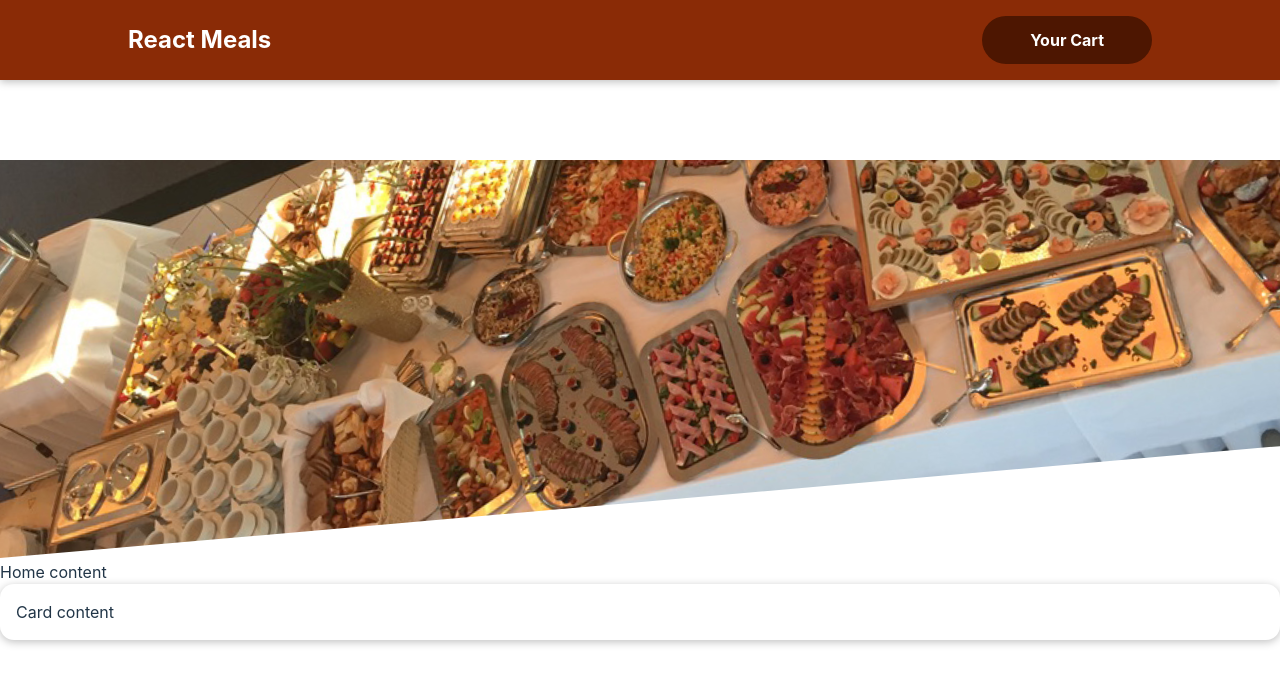
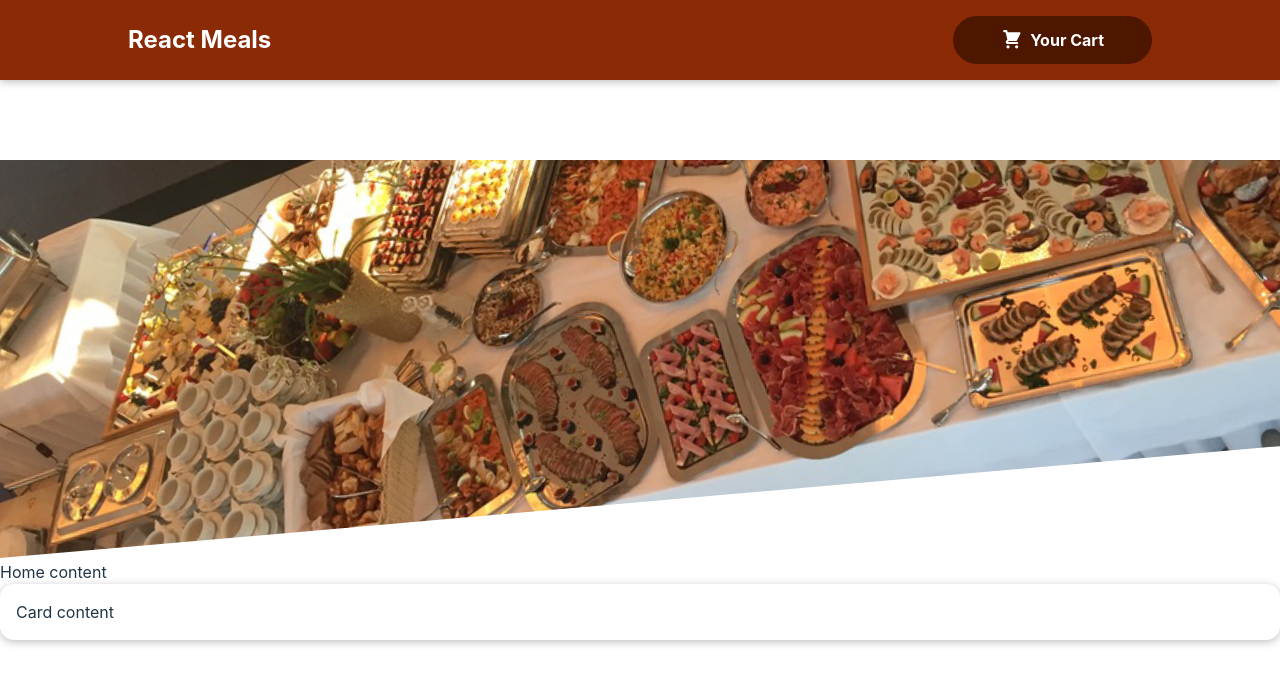
Before and after one commit to MrJouts/u-react-the-complete-guide, a React (Vite) app in the folder food-delivery-app/: page / in a window 1280 px wide. Shown: the top 684 px of the page. Built offline with nearby package versions, Linux system fonts and the light colour scheme.

Commit message:
added cart icon to button

```diff
--- /dev/null
+++ b/food-delivery-app/src/components/Header/CartIcon.tsx
@@ -0,0 +1,17 @@
+type Props = {
+  className: string;
+};
+const CartIcon = ({ className }: Props) => {
+  return (
+    <svg
+      className={className}
+      xmlns="http://www.w3.org/2000/svg"
+      viewBox="0 0 20 20"
+      fill="currentColor"
+    >
+      <path d="M3 1a1 1 0 000 2h1.22l.305 1.222a.997.997 0 00.01.042l1.358 5.43-.893.892C3.74 11.846 4.632 14 6.414 14H15a1 1 0 000-2H6.414l1-1H14a1 1 0 00.894-.553l3-6A1 1 0 0017 3H6.28l-.31-1.243A1 1 0 005 1H3zM16 16.5a1.5 1.5 0 11-3 0 1.5 1.5 0 013 0zM6.5 18a1.5 1.5 0 100-3 1.5 1.5 0 000 3z" />
+    </svg>
+  );
+};
+
+export default CartIcon;
--- a/food-delivery-app/src/components/Header/HeaderCartButton.tsx
+++ b/food-delivery-app/src/components/Header/HeaderCartButton.tsx
@@ -1,7 +1,13 @@
+import CartIcon from "./CartIcon";
 import classes from "./HeaderCartButton.module.scss";
 
 const HeaderCartButton = () => {
-  return <button className={classes.button}>Your Cart</button>;
+  return (
+    <button className={classes.button}>
+      <CartIcon className={classes.icon} />
+      Your Cart
+    </button>
+  );
 };
 
 export default HeaderCartButton;
```
